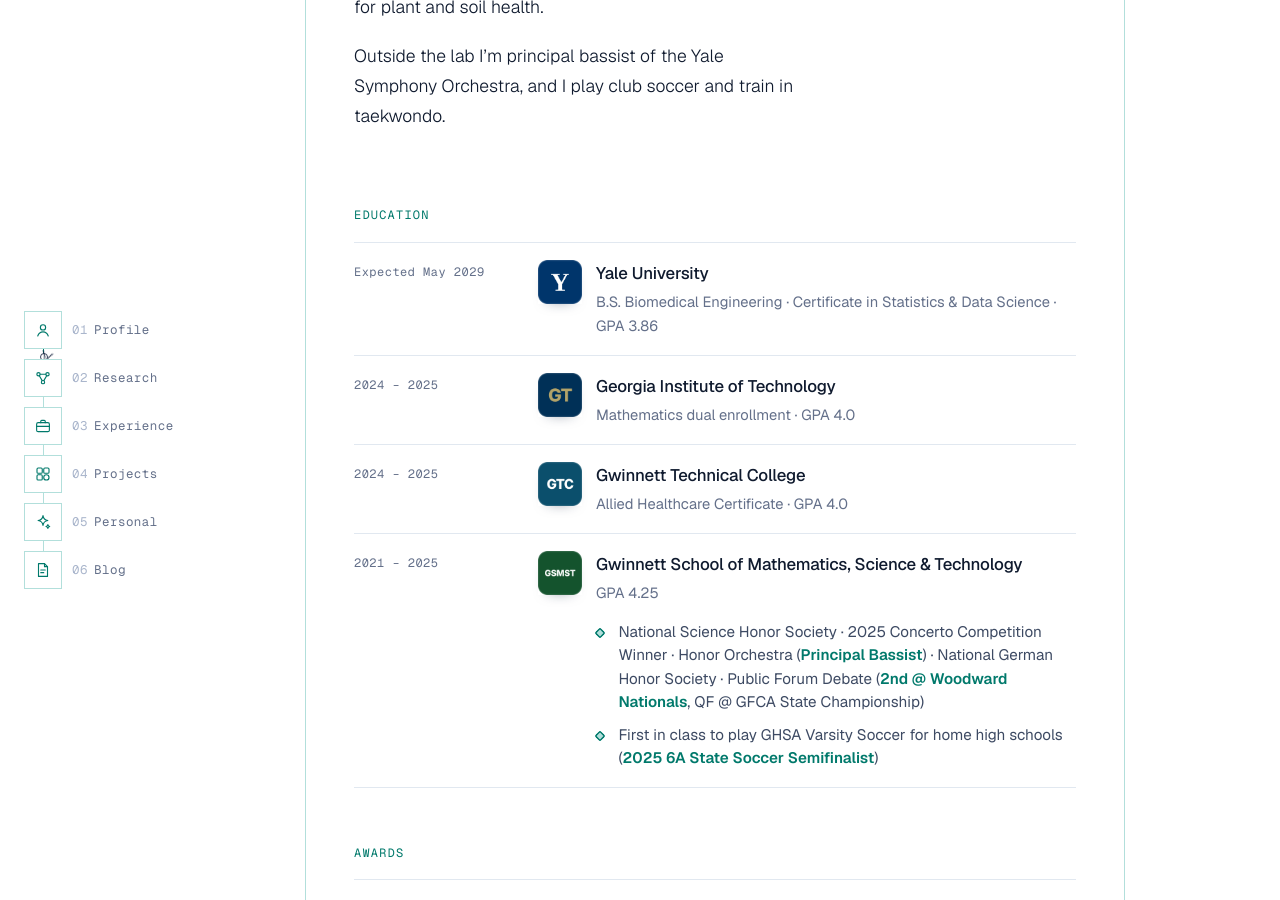
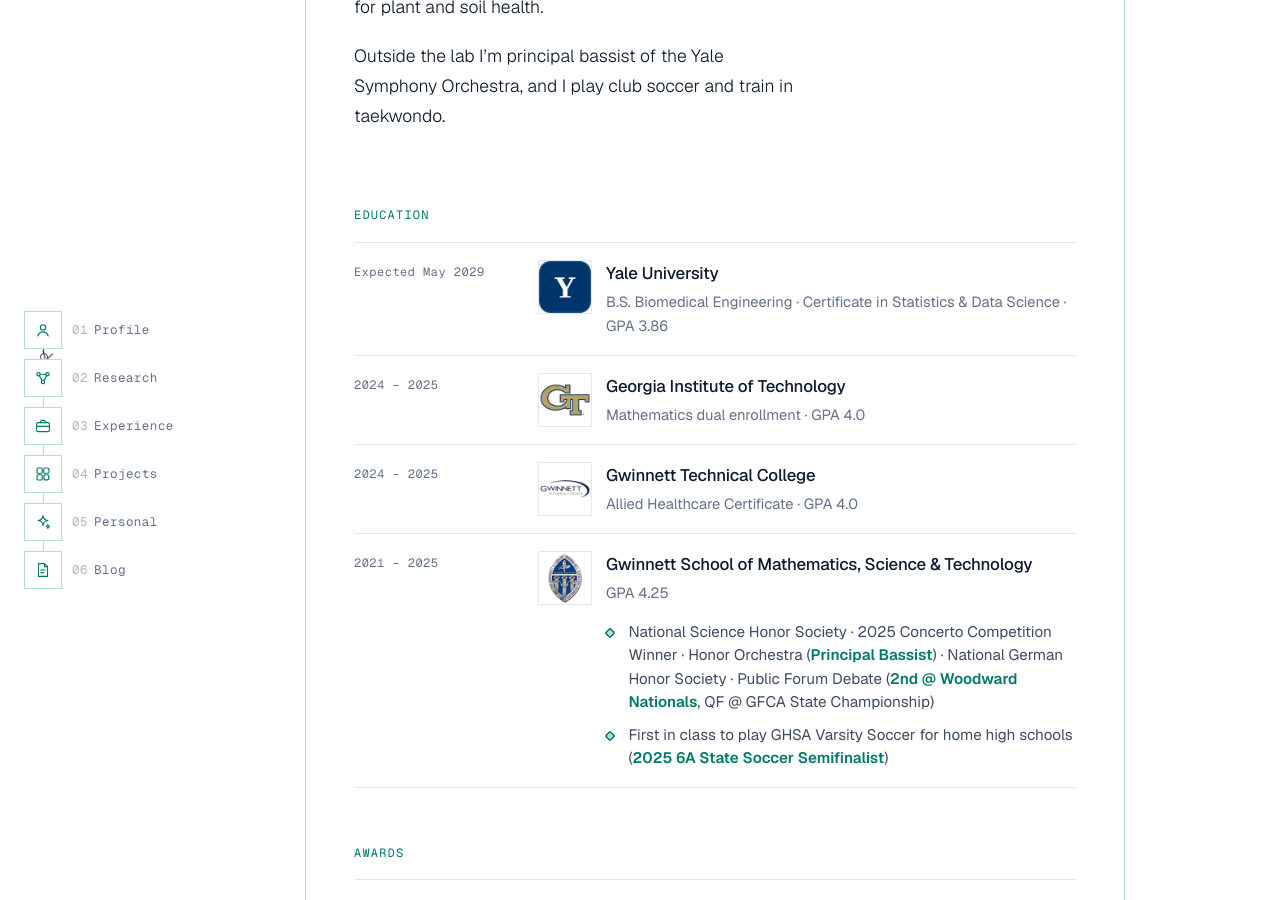
Before and after one commit to yuvinkang/yuvinkang.github.io, a Jekyll site: the page built from index.html, in a window 1280 px wide and 900 px high, scrolled down 1303 px. Built offline with Jekyll 4.4.1, drawn with Linux system fonts in a browser that asks for light colours.

Commit message:
Use official logos for Georgia Tech, GSMST and Gwinnett Tech
Trimmed and centered on square white tiles; slightly larger logo tiles
in the education list.

Co-Authored-By: Claude Opus 5.5 <noreply@anthropic.com>
Claude-Session: https://claude.ai/code/session_017Z78FSeqpXP4Zi2i8dSmiZ

```diff
--- a/_includes/section-profile.html
+++ b/_includes/section-profile.html
@@ -13,7 +13,7 @@
   <li class="row" style="--i: {{ forloop.index }}">
     <p class="mono row-meta">{{ e.dates }}</p>
     <div class="edu">
-      {% if e.logo %}<img class="edu-logo" src="{{ e.logo | relative_url }}" alt="{{ e.school }} logo" width="48" height="48" loading="lazy">{% endif %}
+      {% if e.logo %}<img class="edu-logo" src="{{ e.logo | relative_url }}" alt="{{ e.school }} logo" width="54" height="54" loading="lazy">{% endif %}
       <div>
         <p class="row-title">{{ e.school }}</p>{% if e.degree %}<p class="row-sub">{{ e.degree }}</p>{% endif %}
         {% if e.details %}<ul class="bullets bullets-sm">{% for d in e.details %}<li>{{ d | markdownify | remove: '<p>' | remove: '</p>' }}</li>{% endfor %}</ul>{% endif %}
--- a/assets/css/style.css
+++ b/assets/css/style.css
@@ -657,3 +657,4 @@ body { background: var(--page); }
   .tab.active .tab-icon { background: var(--brand); color: #fff; }
   .tab.active .tab-label { color: var(--brand); }
 }
+.edu-logo { width: 54px; height: 54px; background: #fff; border: 1px solid var(--line); object-fit: contain; box-shadow: none; }
```
Also changed, not shown: assets/images/logos/georgia-tech.png, assets/images/logos/gsmst.png, assets/images/logos/gwinnett-tech.png.
